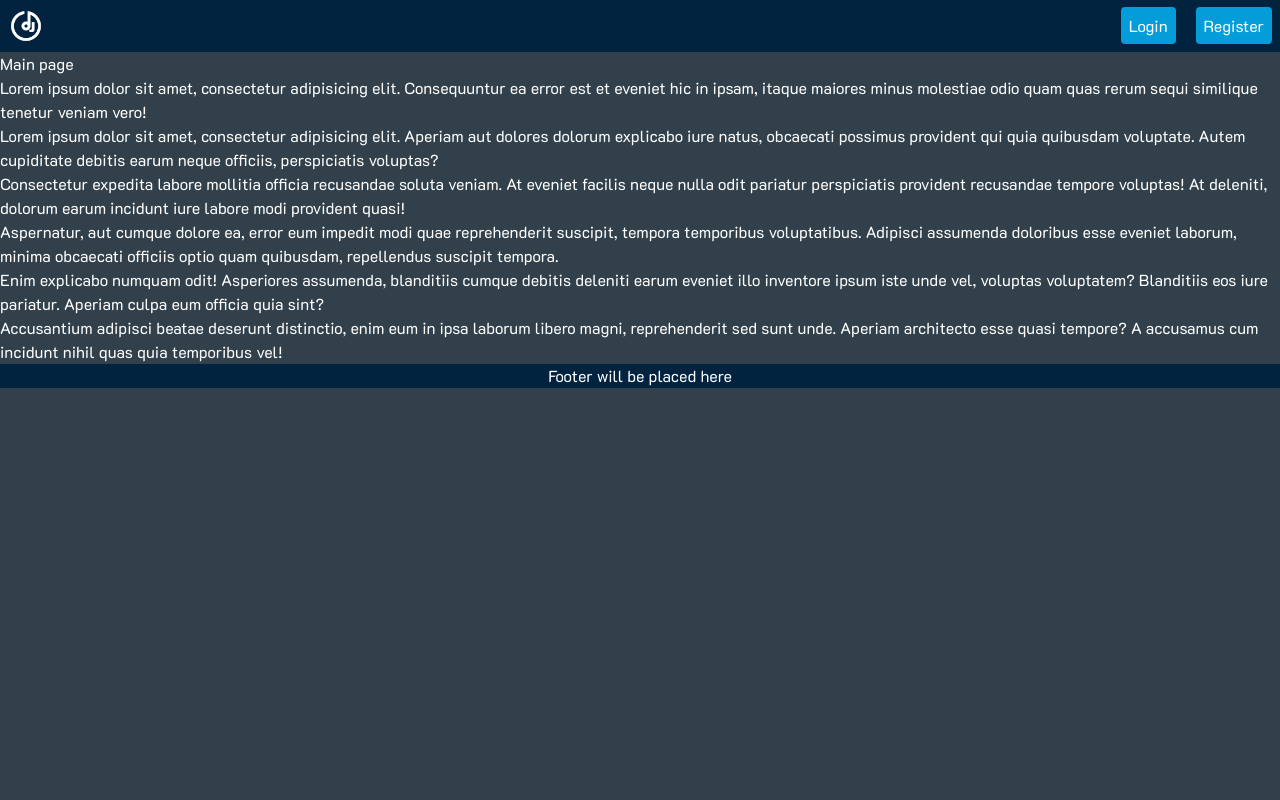
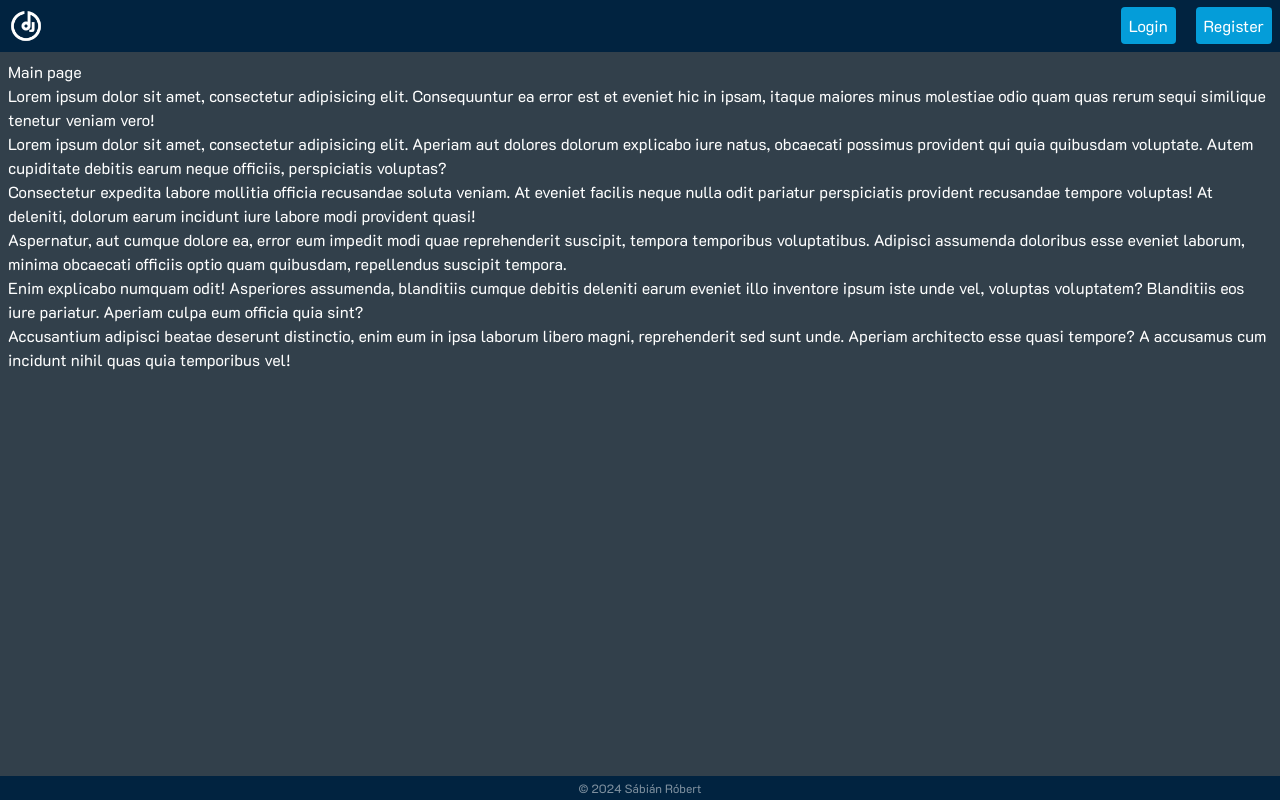
Before and after one commit to SabianRobi/PartyDJ-Frontend, a React (Vite) app: page / in a window 1280 px wide. Built offline with nearby package versions, Linux system fonts and the light colour scheme; no server answers.

Commit message:
fix(layout): Fixed layout

```diff
--- /dev/null
+++ b/src/layout/Footer.tsx
@@ -0,0 +1,11 @@
+import type { HTMLProps } from "react";
+
+type FooterProps = HTMLProps<HTMLDivElement>;
+
+const Footer = (props: FooterProps) => (
+  <div {...props}>
+    <p className="flex-initial text-center bg-primary text-lightText/50 text-xs py-1">© 2024 Sábián Róbert</p>
+  </div>
+);
+
+export default Footer;
--- a/src/layout/Layout.tsx
+++ b/src/layout/Layout.tsx
@@ -1,11 +1,11 @@
 import SpotifyPlayerOverlay from "#/pages/party/components/SpotifyPlayerOverlay";
 import { selectPartyRole, useAppSelector } from "#/redux/hooks";
-import { Outlet, useLocation, useNavigation } from "react-router-dom";
+import { Outlet, useLocation } from "react-router-dom";
 import { ToastContainer } from "react-toastify";
+import Footer from "./Footer";
 import Navbar from "./navbar/Navbar";
 
 const Layout = () => {
-  const navigation = useNavigation();
   const { pathname: currentPath } = useLocation();
   const partyRole = useAppSelector(selectPartyRole);
 
@@ -13,35 +13,20 @@ const Layout = () => {
     <>
       <ToastContainer />
       <div className="bg-background text-lightText min-h-screen min-w-screen font-k2d relative">
-        <div className="flex flex-col container mx-auto min-h-full">
-          {navigation.state === "loading" ? (
-            <p>Page is loading...</p>
-          ) : (
+        <div className="flex flex-col max-w-7xl mx-auto min-h-full">
           <div className="flex flex-col min-h-screen">
-              <div className="flex-initial">
             <Navbar />
-              </div>
             <div
-                className={`
-                  "flex-1 m-2",
-                  ${
-                    [
-                      "/auth/login",
-                      "/auth/register",
-                      "/party/join",
-                      "/party/create"
-                    ].includes(currentPath)
+              className={`flex-grow m-2 ${
+                ["/auth/login", "/auth/register", "/party/join", "/party/create"].includes(currentPath)
                   ? "grid place-items-center"
                   : ""
               }`}
             >
               <Outlet />
             </div>
-              <div className="flex-initial text-center bg-primary">
-                Footer will be placed here
+            <Footer />
           </div>
-            </div>
-          )}
         </div>
 
         {/* Spotify player */}
--- a/src/layout/navbar/Navbar.tsx
+++ b/src/layout/navbar/Navbar.tsx
@@ -8,21 +8,13 @@ import {
   useAppDispatch,
   useAppSelector
 } from "#/redux/hooks";
-import {
-  useDeletePartyMutation,
-  useLeavePartyMutation
-} from "#/redux/party/partyApiSlice";
+import { useDeletePartyMutation, useLeavePartyMutation } from "#/redux/party/partyApiSlice";
 import { clearParty } from "#/redux/party/partySlice";
 import { clearSpotifyTokens } from "#/redux/spotify/spotifySlice";
 import { faUser } from "@fortawesome/free-solid-svg-icons";
 import { FontAwesomeIcon } from "@fortawesome/react-fontawesome";
-import {
-  type CustomFlowbiteTheme,
-  Dropdown,
-  DropdownDivider,
-  Flowbite
-} from "flowbite-react";
-import { useEffect, useState } from "react";
+import { type CustomFlowbiteTheme, Dropdown, DropdownDivider, Flowbite } from "flowbite-react";
+import { type HTMLProps, useEffect, useState } from "react";
 import { NavLink, useNavigate } from "react-router-dom";
 import NavbarLink from "./NavbarLink";
 
@@ -48,7 +40,9 @@ const customTheme: CustomFlowbiteTheme = {
   }
 };
 
-const Navbar = () => {
+type NavbarProps = HTMLProps<HTMLDivElement>;
+
+const Navbar = (props: NavbarProps) => {
   const [status, setStatus] = useState<Status>(Status.LOGGED_OUT);
   const user = useAppSelector(selectCurrentUser);
   const party = useAppSelector(selectParticipatingParty);
@@ -60,13 +54,12 @@ const Navbar = () => {
   const navigate = useNavigate();
 
   useEffect(() => {
-    setStatus(
-      party ? Status.IN_PARTY : user ? Status.LOGGED_IN : Status.LOGGED_OUT
-    );
+    setStatus(party ? Status.IN_PARTY : user ? Status.LOGGED_IN : Status.LOGGED_OUT);
   }, [user, party]);
 
   const handleLogout = () => {
     console.info("Sending logout request...");
+
     doLogout(null)
       .unwrap()
       .then(() => {
@@ -115,14 +108,10 @@ const Navbar = () => {
   };
 
   return (
-    <>
+    <div {...props}>
       <nav className="flex flex-row justify-between p-2 bg-primary items-center">
         <NavLink to="/" className="flex flex-row content-center">
-          <img
-            src="/logo-light.png"
-            className="mr-3 h-10 sm:h-9"
-            alt="PartyDJ Logo"
-          />
+          <img src="/logo-light.png" className="mr-3 h-10 sm:h-9" alt="PartyDJ Logo" />
           {/* <span>PartyDJ</span> */}
         </NavLink>
 
@@ -141,12 +130,7 @@ const Navbar = () => {
                   <Dropdown
                     arrowIcon={false}
                     inline={true}
-                    label={
-                      <FontAwesomeIcon
-                        icon={faUser}
-                        className="p-2 rounded-2xl bg-tertiary"
-                      />
-                    }
+                    label={<FontAwesomeIcon icon={faUser} className="p-2 rounded-2xl bg-tertiary" />}
                   >
                     <Dropdown.Header>
                       <span className="text-sm">{user?.username}</span>
@@ -154,10 +138,7 @@ const Navbar = () => {
                     <Dropdown.Item as={NavLink} to={"/user/" + user?.username}>
                       Settings
                     </Dropdown.Item>
-                    <Dropdown.Item
-                      className="hover:bg-error hover:text-lightText text-error"
-                      onClick={handleLogout}
-                    >
+                    <Dropdown.Item className="hover:bg-error hover:text-lightText text-error" onClick={handleLogout}>
                       <p>Logout</p>
                     </Dropdown.Item>
                   </Dropdown>
@@ -170,21 +151,13 @@ const Navbar = () => {
                 <Flowbite theme={{ theme: customTheme }}>
                   <Dropdown arrowIcon={true} inline={true} label={<p>Party</p>}>
                     <Dropdown.Item as={NavLink} to={"/party/" + party?.name}>
-                      <span className="text-sm text-center w-full">
-                        {party?.name}
-                      </span>
+                      <span className="text-sm text-center w-full">{party?.name}</span>
                     </Dropdown.Item>
                     <DropdownDivider />
-                    <Dropdown.Item
-                      as={NavLink}
-                      to={"/party/" + party?.name + "/queue"}
-                    >
+                    <Dropdown.Item as={NavLink} to={"/party/" + party?.name + "/queue"}>
                       Watch queue
                     </Dropdown.Item>
-                    <Dropdown.Item
-                      as={NavLink}
-                      to={"/party/" + party?.name + "/history"}
-                    >
+                    <Dropdown.Item as={NavLink} to={"/party/" + party?.name + "/history"}>
                       Watch history
                     </Dropdown.Item>
                     <DropdownDivider />
@@ -195,9 +168,7 @@ const Navbar = () => {
                       className="hover:bg-error hover:text-lightText text-error"
                       onClick={handleLeaveDeleteParty}
                     >
-                      <p>
-                        {partyRole === "CREATOR" ? "Delete" : "Leave"} party
-                      </p>
+                      <p>{partyRole === "CREATOR" ? "Delete" : "Leave"} party</p>
                     </Dropdown.Item>
                   </Dropdown>
                 </Flowbite>
@@ -207,12 +178,7 @@ const Navbar = () => {
                   <Dropdown
                     arrowIcon={false}
                     inline={true}
-                    label={
-                      <FontAwesomeIcon
-                        icon={faUser}
-                        className="p-2 rounded-2xl bg-tertiary"
-                      />
-                    }
+                    label={<FontAwesomeIcon icon={faUser} className="p-2 rounded-2xl bg-tertiary" />}
                   >
                     <Dropdown.Header>
                       <span className="text-sm">{user?.username}</span>
@@ -220,10 +186,7 @@ const Navbar = () => {
                     <Dropdown.Item>
                       <NavLink to={"/user/" + user?.username}>Settings</NavLink>
                     </Dropdown.Item>
-                    <Dropdown.Item
-                      className="hover:bg-error hover:text-lightText text-error"
-                      onClick={handleLogout}
-                    >
+                    <Dropdown.Item className="hover:bg-error hover:text-lightText text-error" onClick={handleLogout}>
                       <p>Logout</p>
                     </Dropdown.Item>
                   </Dropdown>
@@ -233,7 +196,7 @@ const Navbar = () => {
           )}
         </ul>
       </nav>
-    </>
+    </div>
   );
 };
 
```
Lines whose indentation alone changed are shown as unchanged.
